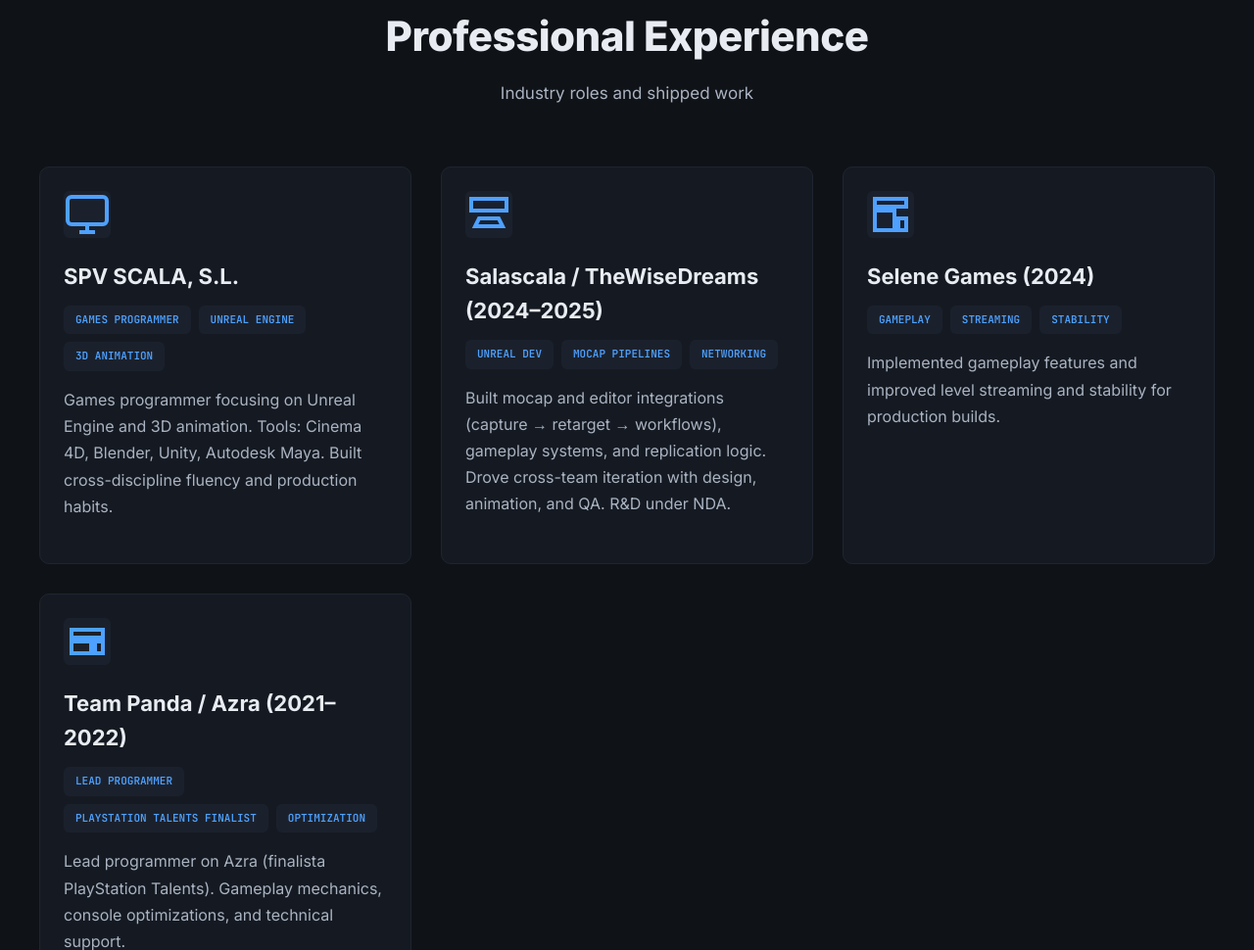
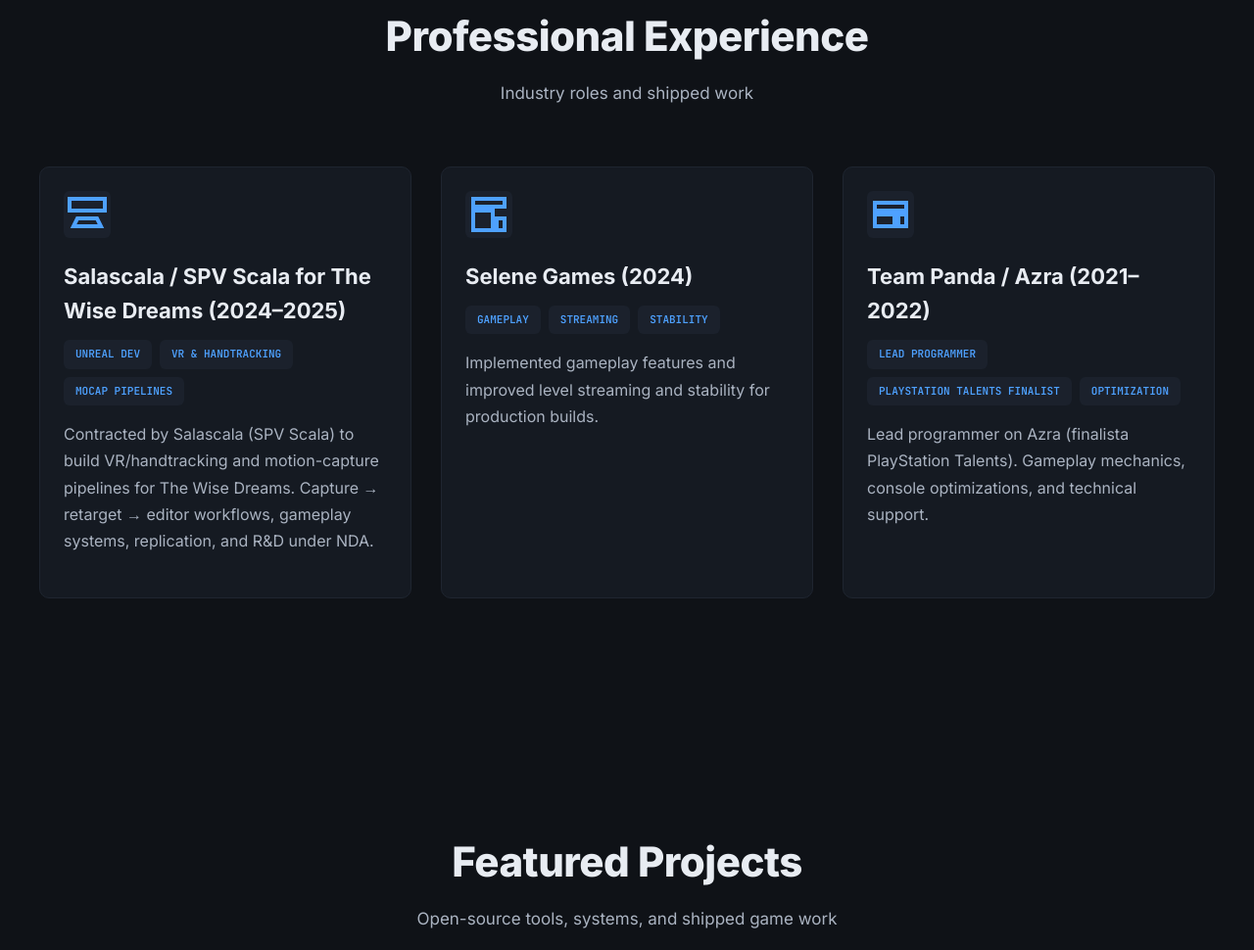
Before and after one commit to vicvasper/README, a plain HTML site: page index.html in a window 1280 px wide. Shown: the part 2681-3651 px from the top of the page at 98% size. Drawn offline with Linux system fonts and the light colour scheme.

Commit message:
Consolidate Salascala/SPV Scala experience entry

```diff
--- a/index.html
+++ b/index.html
@@ -626,33 +626,17 @@
                 <div class="project-card">
                     <div class="project-icon">
                     <svg viewBox="0 0 24 24" fill="none" stroke="currentColor" stroke-width="2">
-                        <rect x="2" y="3" width="20" height="14" rx="2" ry="2"></rect>
-                        <line x1="8" y1="21" x2="16" y2="21"></line>
-                        <line x1="12" y1="17" x2="12" y2="21"></line>
-                    </svg>
-                    </div>
-                    <h3>SPV SCALA, S.L.</h3>
-                    <div class="project-tags">
-                        <span class="tag">GAMES PROGRAMMER</span>
-                        <span class="tag">UNREAL ENGINE</span>
-                        <span class="tag">3D ANIMATION</span>
-                    </div>
-                    <p>Games programmer focusing on Unreal Engine and 3D animation. Tools: Cinema 4D, Blender, Unity, Autodesk Maya. Built cross-discipline fluency and production habits.</p>
-                </div>
-                <div class="project-card">
-                    <div class="project-icon">
-                    <svg viewBox="0 0 24 24" fill="none" stroke="currentColor" stroke-width="2">
                         <path d="M3 4h18v6H3z"></path>
                         <path d="M7 14h10l2 4H5z"></path>
                     </svg>
                     </div>
-                    <h3>Salascala / TheWiseDreams (2024–2025)</h3>
+                    <h3>Salascala / SPV Scala for The Wise Dreams (2024–2025)</h3>
                     <div class="project-tags">
                         <span class="tag">UNREAL DEV</span>
+                        <span class="tag">VR & HANDTRACKING</span>
                         <span class="tag">MOCAP PIPELINES</span>
-                        <span class="tag">NETWORKING</span>
                     </div>
-                    <p>Built mocap and editor integrations (capture → retarget → workflows), gameplay systems, and replication logic. Drove cross-team iteration with design, animation, and QA. R&D under NDA.</p>
+                    <p>Contracted by Salascala (SPV Scala) to build VR/handtracking and motion-capture pipelines for The Wise Dreams. Capture → retarget → editor workflows, gameplay systems, replication, and R&D under NDA.</p>
                 </div>
                 <div class="project-card">
                     <div class="project-icon">
```
